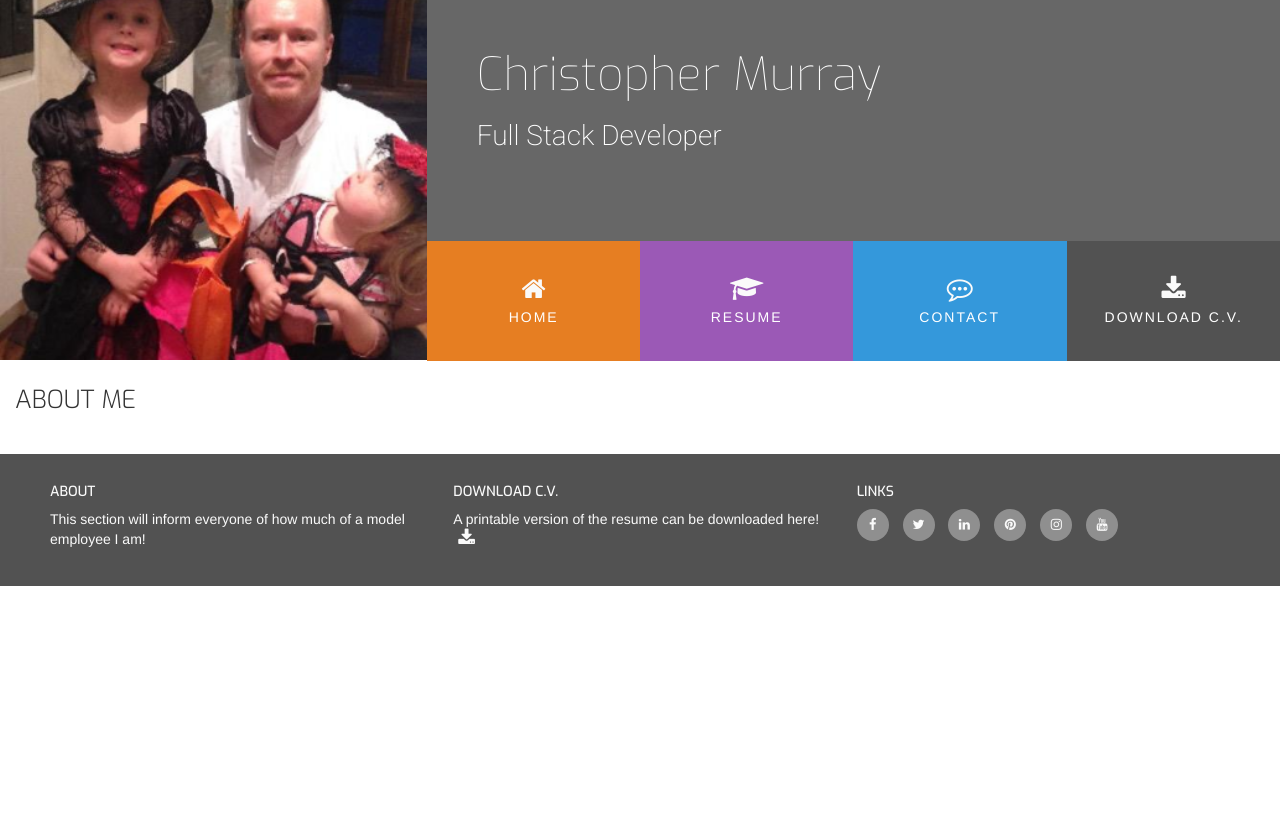
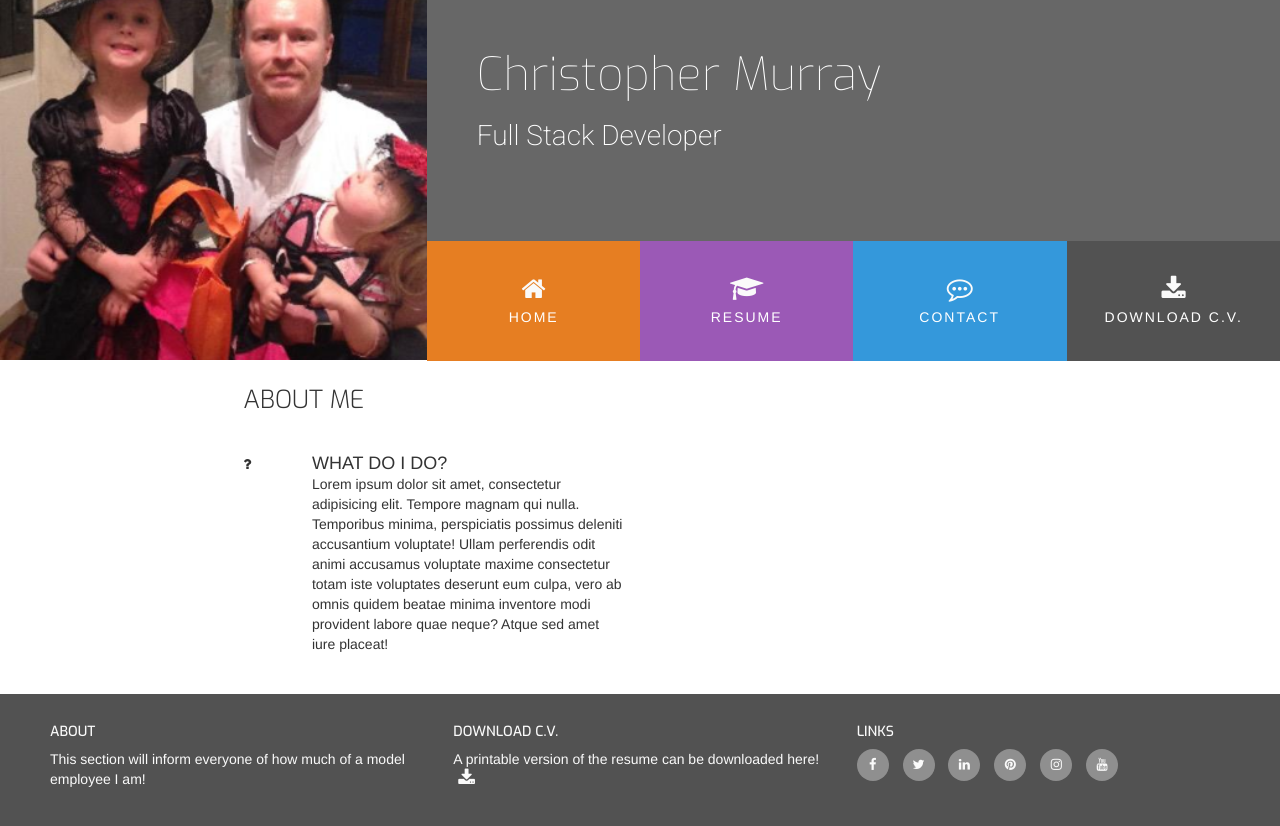
Before and after one commit to chrismurray1980/Christopher-Murray-CV, a plain HTML site: page index.html in a window 1280 px wide. Before the commit the page ends 800 px from the top, so only its background shows below. Drawn offline with nearby package versions, Linux system fonts and the light colour scheme.

Commit message:
fixed a few issues

```diff
--- a/assets/css/style.css
+++ b/assets/css/style.css
@@ -41,7 +41,6 @@ h4 {
 
 .general-sub {
     font-family: "Exo", sans-serif;
-
     color: #fafafa;
 }
 
@@ -50,7 +49,7 @@ h4 {
 }
 
 .section-column{
-    padding: 0;
+    padding: 0 30px 30px;
     float: none;
     display: table-cell;
 }
@@ -67,7 +66,6 @@ h4 {
     margin-bottom: 40px;
 }
 
-}
 
 /*----------------------------------------heading*/
 
--- a/index.html
+++ b/index.html
@@ -2,19 +2,19 @@
 
 
 
-<html>
+<html lang="en">
 
 <head>
-
     <link rel="stylesheet" href="https://stackpath.bootstrapcdn.com/bootstrap/3.3.7/css/bootstrap.min.css" type="text/css" />
     <link rel="stylesheet" href="https://stackpath.bootstrapcdn.com/font-awesome/4.7.0/css/font-awesome.min.css" type="text/css" />
-    <link rel="stylesheet" href="https://cdnjs.cloudflare.com/ajax/libs/hover.css/2.3.1/css/hover-min.css" type="text/css" />
+    <link rel="stylesheet" href="https://cdnjs.cloudflare.com/ajax/libs/hover.css/2.1.1/css/hover-min.css" type="text/css"/>
     <link rel="stylesheet" href="/assets/css/style.css" type="text/css" />
+    <meta name="viewport" content="width=device-width, initial-scale-1">
 
+    <title>Christopher Murray Resume</title>
 </head>
 
 <body>
-
     <header class="container-fluid">
         <div class="row">
             <a href="index.html">
@@ -48,16 +48,30 @@
     </header>
 
     <section class="container-fluid">
-        <div class="row-row-table">
+        <div class="row row-table">
             <div class="col-xs-12 col-sm-12 col-md-8 bg-color-three-reasons section-column">
                 <div class="row">
                     <div class="col-md-12">
-                        <h3 class="section-heading uppercase">About Me</h3>
+                        <h3 class="section-heading uppercase"> About Me</h3>
+                    </div>
+                </div>
+                <div class="row">
+                    <div class="col-xs-10 col-xs-offset-1 col-sm-offset-0 col-sm-4 col-md-6">
+                        <div class="row">
+                            <div class="col-xs-2 col-sm-2 col-md-2">
+                                <i class="three-reasons-icon fa fa-question" aria-hidden="true"></i>
+                            </div>
+                            <div class="col-xs-10 col-sm-10">
+                                <h4 class="three-reasons-heading uppercase">what do i do?</h4>
+                                <p>Lorem ipsum dolor sit amet, consectetur adipisicing elit. Tempore magnam qui nulla. Temporibus minima, perspiciatis possimus deleniti accusantium voluptate! Ullam perferendis odit animi accusamus voluptate maxime consectetur totam iste voluptates deserunt eum culpa, vero ab omnis quidem beatae minima inventore modi provident labore quae neque? Atque sed amet iure placeat!</p>
+                            </div>
+                        </div>
                     </div>
                 </div>
             </div>
         </div>
     </section>
+
 
     <footer class="container-fluid">
         <div id="footer-details" class="row">
@@ -68,7 +82,7 @@
             <div class="col-sm-4">
                 <h5 class="uppercase general-sub">Download C.V.</h5>
                 <p class="inline-block"> A printable version of the resume can be downloaded here!
-                    <a href="#" class="cv-pdf"> <i class="fa fa-download" aria hidden="true"></i></a></p>
+                    <a href="#" class="cv-pdf"> <i class="fa fa-download" aria-hidden="true"></i></a></p>
             </div>
             <div class="col-sm-4">
                 <h5 class="uppercase general-sub">Links</h5>
```
